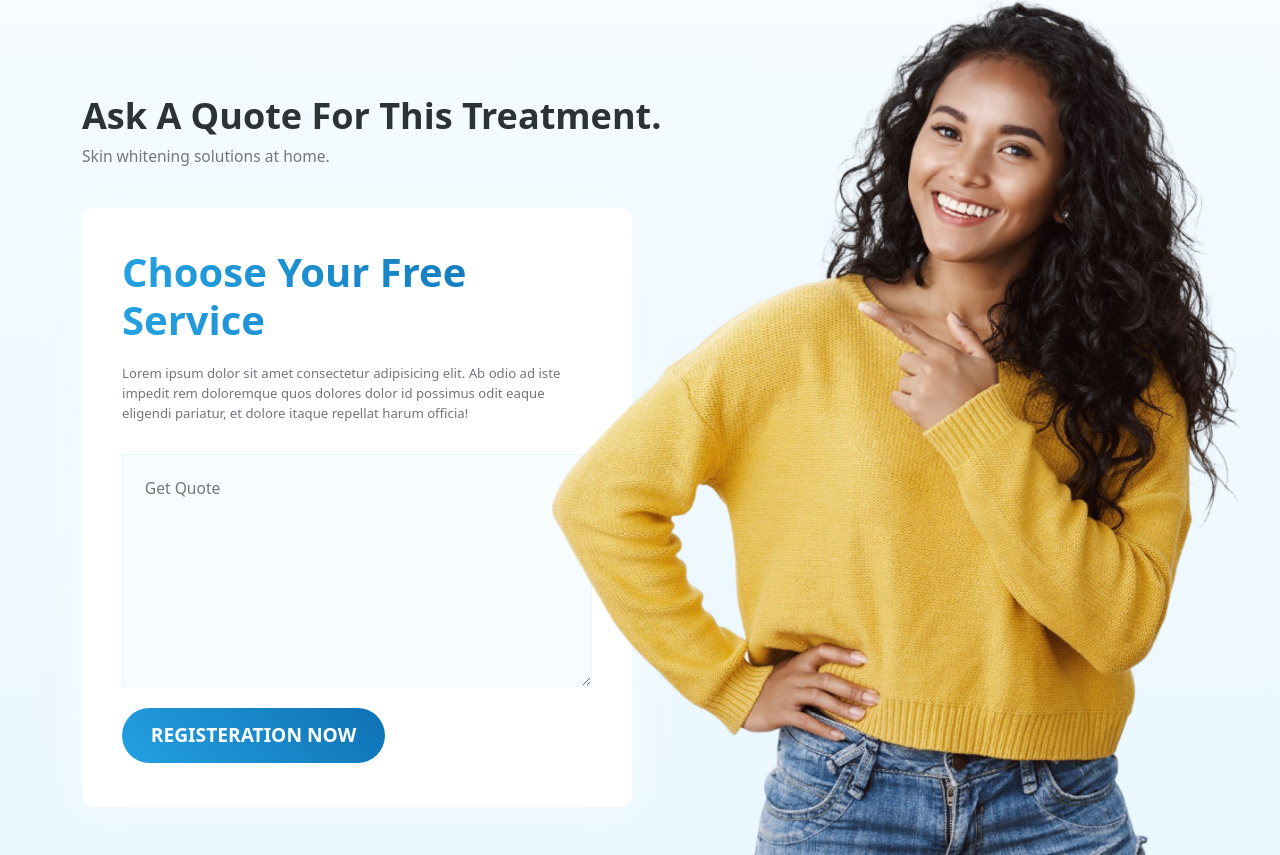
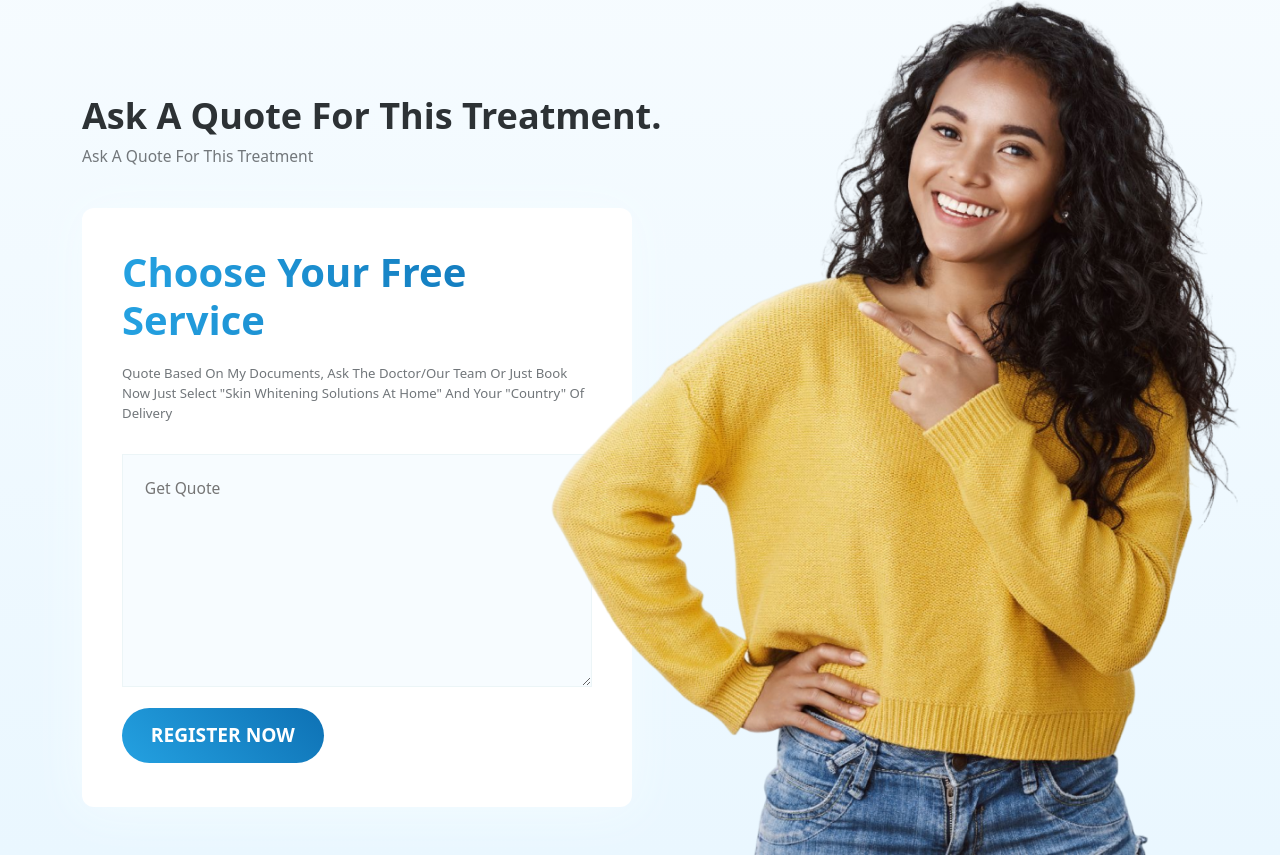
Before and after one commit to hamza786504/123.clinicmap, a plain HTML site: page index.html in a window 1280 px wide. Shown: the part 7094-7949 px from the top of the page. Drawn offline with nearby package versions, Linux system fonts and the light colour scheme.

Commit message:
ask for a quote only text updated

```diff
--- a/index.html
+++ b/index.html
@@ -545,15 +545,15 @@
                 <div class="row flex-column align-items-start">
                     <div class="col-md-7">
                         <h1 class="heading">Ask a quote for this treatment.</h1>
-                        <p class="heading_tagline">Skin whitening solutions at home.</p>
+                        <p class="heading_tagline">Ask A Quote For This Treatment</p>
                     </div>
                     <div class="col-12 pb-5">
                         <div class="quote_form_cover">
                             <h1 class="gradient_heading text-capitalize">Choose your free service</h1>
-                            <p>Lorem ipsum dolor sit amet consectetur adipisicing elit. Ab odio ad iste impedit rem doloremque quos dolores dolor id possimus odit eaque eligendi pariatur, et dolore itaque repellat harum officia!</p>
+                            <p class="text-capitalize">Quote Based On my documents, ask the Doctor/Our team or just book now just select "Skin whitening solutions at home" and your "Country" of Delivery</p>
                             <form action="" method="post">
                                 <textarea name="quote" id="quote" rows="8" placeholder="Get Quote"></textarea>
-                                <button type="submit" class="button fw-bold mt-3">Registeration Now</button>
+                                <button type="submit" class="button fw-bold mt-3">Register Now</button>
                             </form>
                         </div>
                     </div>
```
